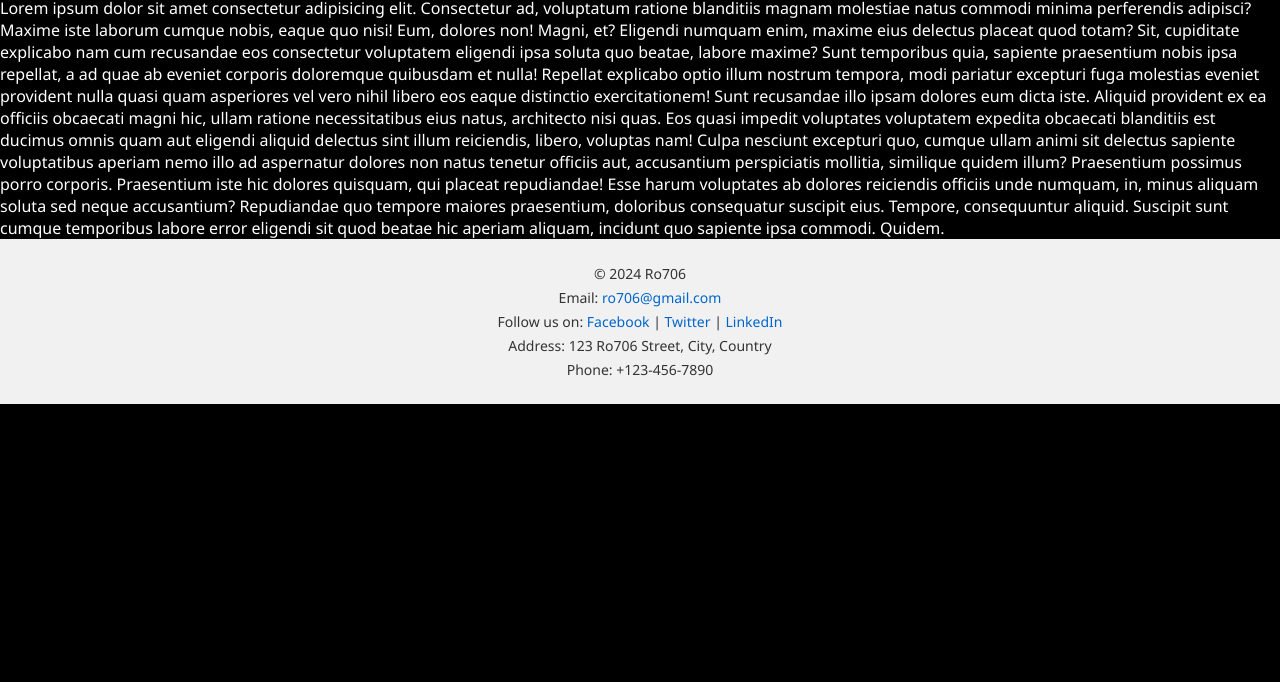
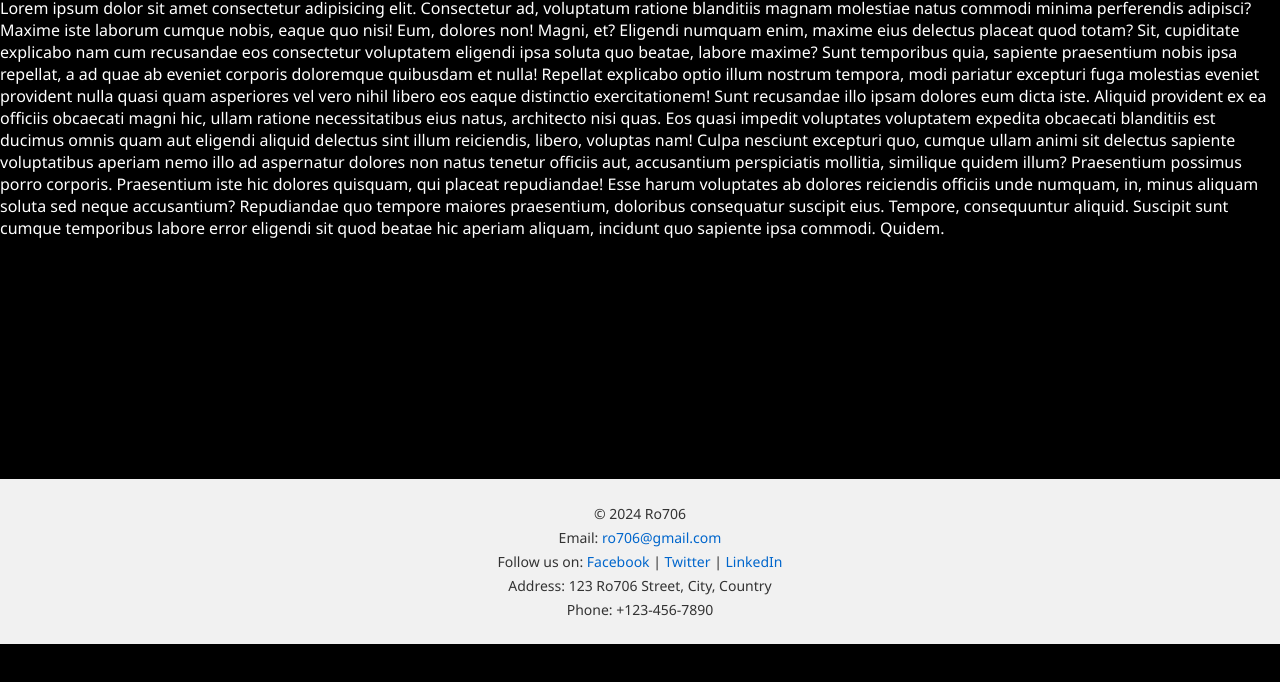
Before and after one commit to Ro706/mini_web, a plain HTML site: page footer/index.html in a window 1280 px wide. Shown: the part 118-800 px from the top of the page. Drawn offline with Linux system fonts and the light colour scheme.

Commit message:
update style.css file adding margin-top in footer

```diff
--- a/footer/style.css
+++ b/footer/style.css
@@ -72,11 +72,14 @@ nav li :first-child{
 }
 
 footer {
+    margin-top:240px;
     background-color: #f1f1f1;
     padding: 20px;
     text-align: center;
     font-size: 14px;
     color: #333;
+    height: 100%;
+
 }
 
 footer p {
```
